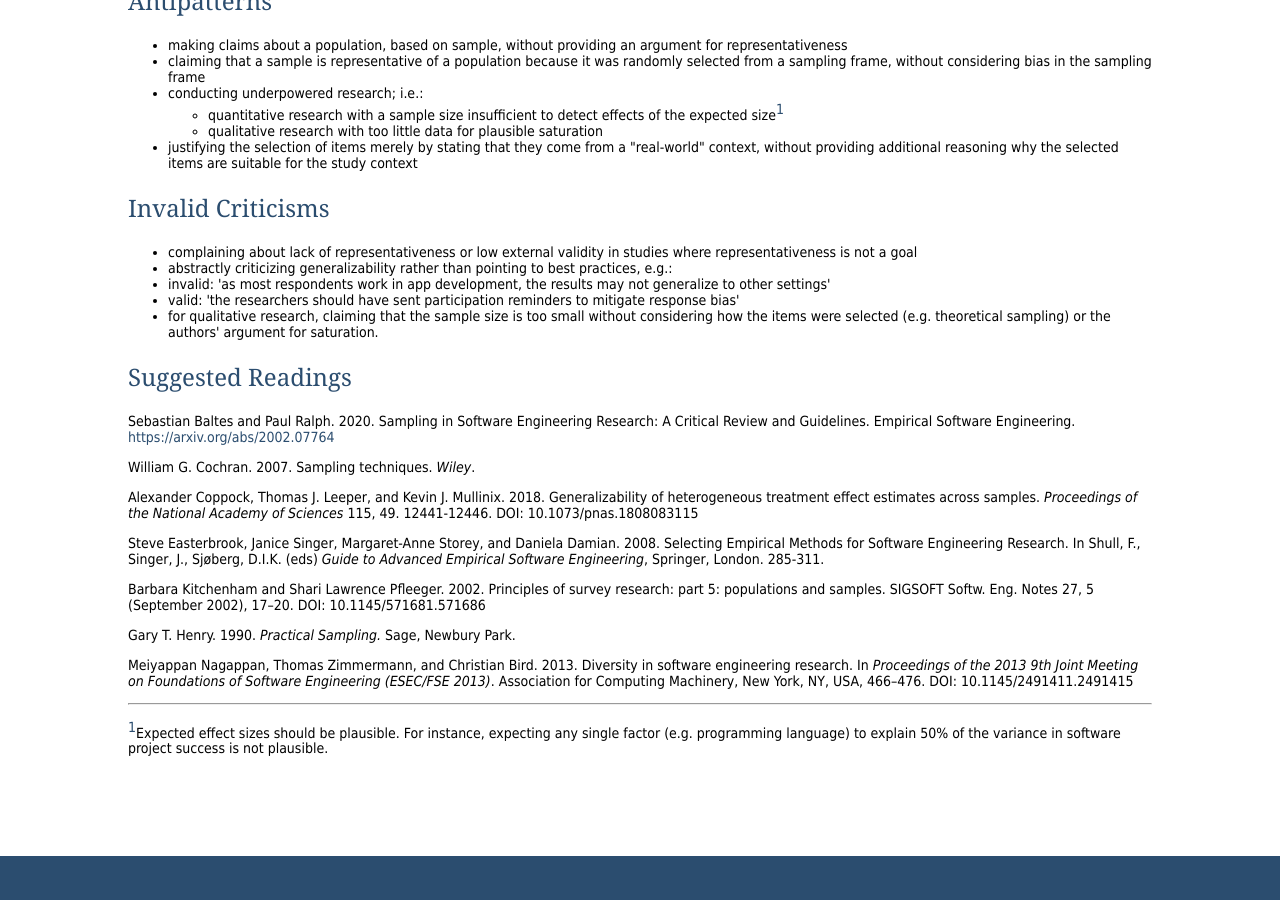
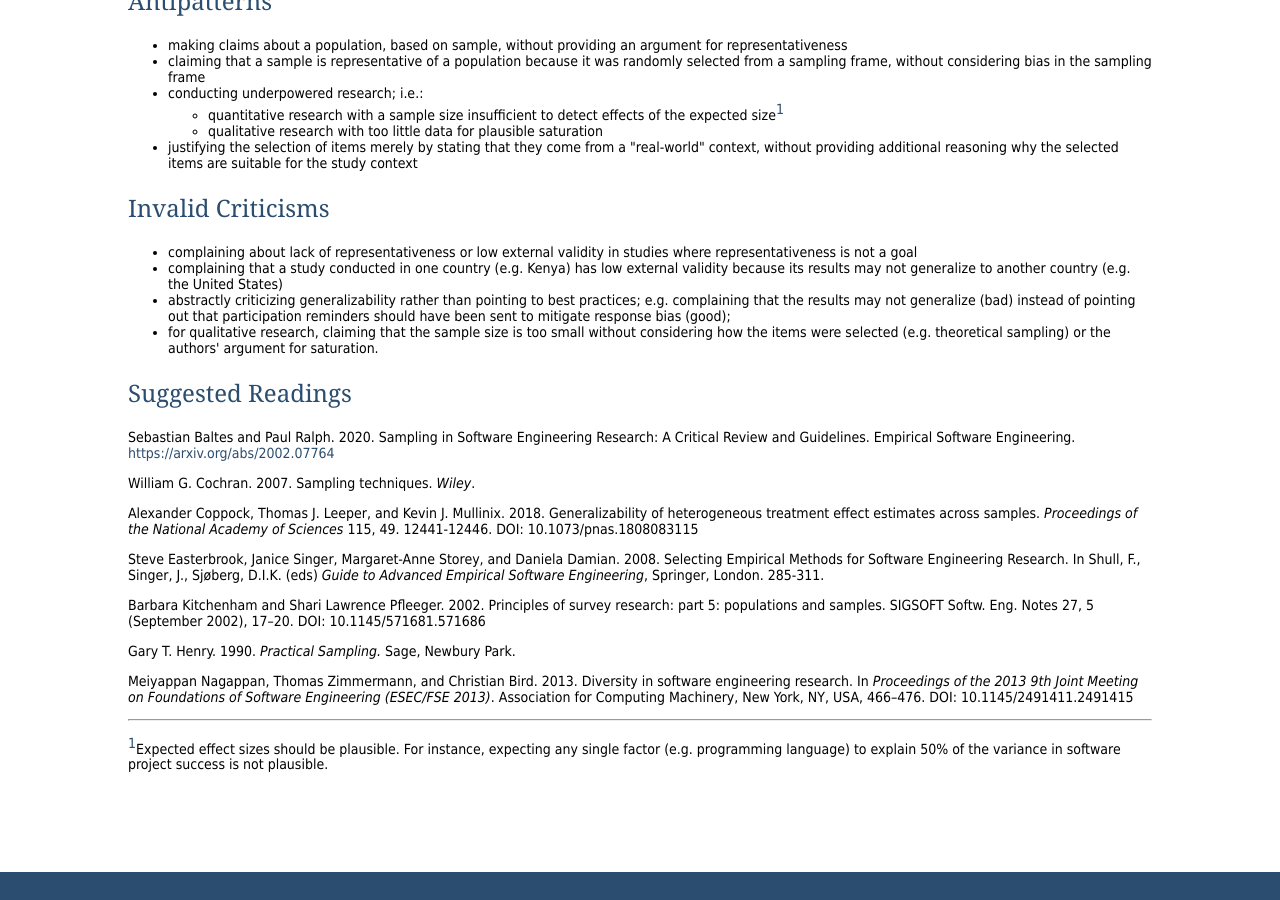
Before and after one commit to acmsigsoft/EmpiricalStandards, a Jekyll site: the page built from docs/supplements/Sampling.md, in a window 1280 px wide and 900 px high, scrolled down 1105 px. Built offline with Jekyll 4.4.1, drawn with Linux system fonts in a browser that asks for light colours; our own code applies the rules of GitHub Pages for plain Markdown files; grey boxes are pictures that could not be loaded.

Commit message:
Update Sampling.md
improved invalid criticisms section.

```diff
--- a/docs/supplements/Sampling.md
+++ b/docs/supplements/Sampling.md
@@ -50,9 +50,8 @@ This standard applies to empirical research in which the researcher selects smal
 ## Invalid Criticisms
 
 - complaining about lack of representativeness or low external validity in studies where representativeness is not a goal
-- abstractly criticizing generalizability rather than pointing to best practices, e.g.:
-- invalid: &#39;as most respondents work in app development, the results may not generalize to other settings&#39;
-- valid: &#39;the researchers should have sent participation reminders to mitigate response bias&#39;
+- complaining that a study conducted in one country (e.g. Kenya) has low external validity because its results may not generalize to another country (e.g. the United States)
+- abstractly criticizing generalizability rather than pointing to best practices; e.g. complaining that the results may not generalize (bad) instead of pointing out that participation reminders should have been sent to mitigate response bias (good);
 - for qualitative research, claiming that the sample size is too small without considering how the items were selected (e.g. theoretical sampling) or the authors&#39; argument for saturation.
 
 ## Suggested Readings
```
